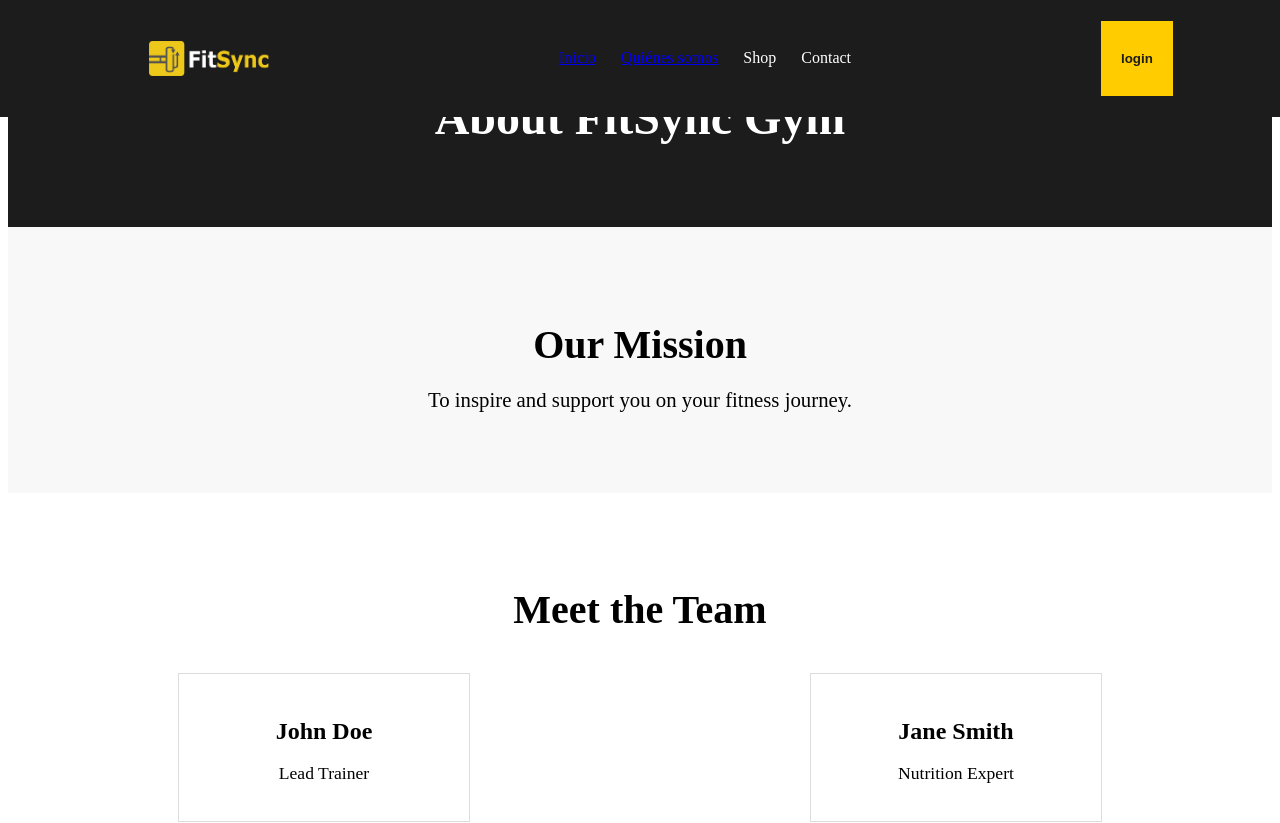
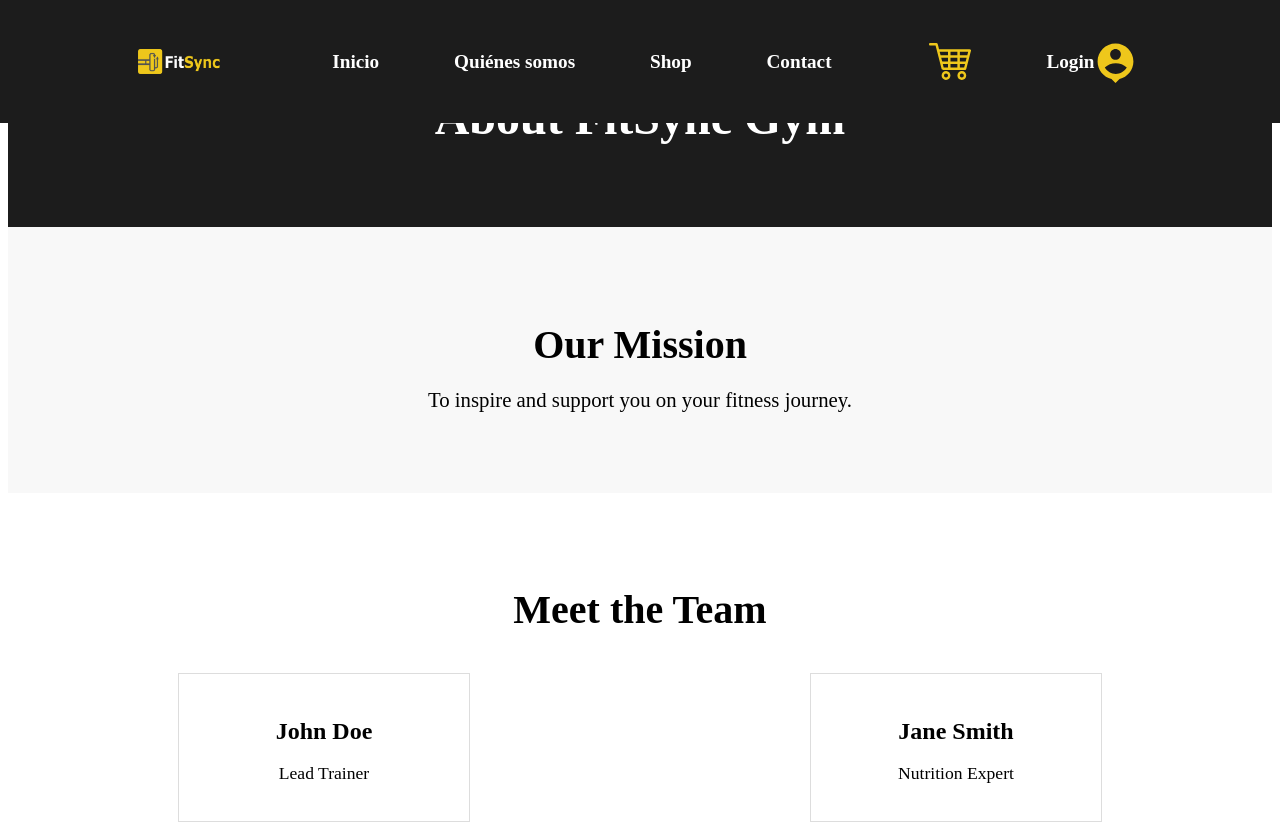
Before and after one commit to JordanCa-TEC/my-gym-fitsync, a React (Create React App) app: page /about in a window 1280 px wide. Shown: the top 823 px of the page. Built offline with nearby package versions, Linux system fonts and the light colour scheme.

Commit message:
Avance-29-10-2024- arreglos de menu y pagina

```diff
--- a/src/assets/assets.js
+++ b/src/assets/assets.js
@@ -2,5 +2,7 @@
 import logo from '../assets/logo_fitsync-01.webp';
 import logo_Alternative from '../assets/logo_fitsync-02.webp';
 import phone_home from '../assets/phone_fitsync.png'
+import carrito from '../assets/carrito.svg'
+import account_login from '../assets/account-pin-circle-fill.svg'
 
-export { logo, logo_Alternative, phone_home };
+export { logo, logo_Alternative, phone_home,carrito, account_login };
--- a/src/components/Navbar.js
+++ b/src/components/Navbar.js
@@ -1,9 +1,9 @@
 // src/components/Navbar/Navbar.js
 import React from 'react';
 import '../sass/_Navbar.scss';
-//import logo from '../assets/logo_fitsync-01.webp';
 import {logo} from '../assets/assets.js';
-
+import {carrito} from '../assets/assets.js';
+import {account_login} from '../assets/assets.js';
 const Navbar = () => {
   return (
     <header className="home__header">
@@ -11,12 +11,14 @@ const Navbar = () => {
       <img src={logo} alt="Logo__gym-fitsync" className="navbar__logo" />
       <ul className="navbar__menu">
         <li><a href='/pages/Homedesktop.jsx'>Inicio</a></li>
-
         <li><a href='/pages/AboutDesktop.jsx'>Quiénes somos</a></li>
-        <li>Shop</li>
-        <li>Contact</li>
+        <li><a href='#'>Shop</a></li>
+        <li><a href='#'>Contact</a></li>
       </ul>
-      <button className="navbar__cta">login</button>
+      <div className="navbar__menu">
+      <a href='#'><img src={carrito} alt="shopping cart" ></img></a>
+      <a href='#' >Login<img src={account_login} alt="shopping cart" ></img></a>
+      </div>
     </nav>
   </header>
   );
--- a/src/sass/_Footer.scss
+++ b/src/sass/_Footer.scss
@@ -1,8 +1,4 @@
-// Variables SASS
-$primary-color: #1c1c1c;
-$secondary-color: #ffcc00;
-$text-color: #ffffff;
-$background-light: #f8f8f8;
+@import 'variables';
 
 .footer {
     background-color: $primary-color;
--- a/src/sass/_Navbar.scss
+++ b/src/sass/_Navbar.scss
@@ -1,8 +1,4 @@
-// Variables SASS
-$primary-color: #1c1c1c;
-$secondary-color: #ffcc00;
-$text-color: #ffffff;
-$background-light: #f8f8f8;
+@import 'variables';
 
 .home__header {
     width: 100%;
@@ -12,30 +8,36 @@ $background-light: #f8f8f8;
     top: 0;
     left: 0;
     background-color: $primary-color;
-    padding: 1.3em;
+    padding: 0.6em;
+
     .navbar {
       width: 80%;
       display: flex;
       justify-content: space-between;
       align-items: center;
+
       &__logo {
-        width: 120px;
+        width: 8%;
       }
       &__menu {
+        display: flex;
+        align-items: center;
         list-style: none;
-        display: flex;
         gap: 25px;
-        li {
+
+        a {
+          font-size: 1.2em;
+          text-decoration: none;
+          display: flex;
+          align-items: center;
           color: $text-color;
+          padding: 1.3em 1.3em;
+          cursor: pointer;
+          font-weight: bold;
         }
-      }
-      &__cta {
-        background-color: $secondary-color;
-        padding: 30px 20px;
-        border: none;
-        cursor: pointer;
-        color: $primary-color;
-        font-weight: bold;
+        img {
+          width: 2.2em;
+        }
       }
     }
   }
--- a/src/sass/_PromotionSlider.scss
+++ b/src/sass/_PromotionSlider.scss
@@ -1,10 +1,12 @@
+@import 'variables';
+
 .promotion-slider {
     text-align: left;
     h2 {
       font-weight: bold;
     }
     .highlight {
-      color: #ffd700; // Color dorado
+      color: $secondary-color;
     }
     &__benefits {
       list-style-type: disc;
@@ -12,8 +14,8 @@
       color: #333;
     }
     &__button {
-      background-color: #ffd700;
-      color: #fff;
+      background-color: $secondary-color;
+      color: $text-color;
       padding: 0.5rem 1rem;
       border: none;
       cursor: pointer;
@@ -33,7 +35,7 @@
         justify-content: center;
         font-size: 1.5rem;
         color: #333;
-        background: #e0e0e0;
+        background: $background-light-02;
         border-radius: 8px;
         box-shadow: 2px 4px 8px rgba(0, 0, 0, 0.2);
         transition: transform 0.3s ease;
@@ -41,8 +43,8 @@
       }
       .active {
         transform: scale(1.1);
-        background: #ffd700;
-        color: #fff;
+        background: $secondary-color;
+        color: $text-color;
       }
     }
     &__dots {
--- a/src/sass/_aboutDesktop.scss
+++ b/src/sass/_aboutDesktop.scss
@@ -1,6 +1,8 @@
+@import 'variables';
+
 .about {
     &__header {
-      background-color: #1c1c1c;
+      background-color: $primary-color;
       color: #fff;
       text-align: center;
       padding: 50px 0;
@@ -10,7 +12,7 @@
     }
 
     &__mission {
-      background-color: #f8f8f8;
+      background-color: $background-light;
       padding: 60px 0;
       text-align: center;
       h2 {
@@ -49,7 +51,7 @@
     }
 
     .footer {
-      background-color: #1c1c1c;
+      background-color: $primary-color;
       color: #fff;
       padding: 20px;
       text-align: center;
--- a/src/sass/_homeDesktop.scss
+++ b/src/sass/_homeDesktop.scss
@@ -1,14 +1,6 @@
-// Variables SASS
-$primary-color: #1c1c1c;
-$secondary-color: #ffcc00;
-$text-color: #ffffff;
-$background-light: #f8f8f8;
+@import 'variables';
 
 .home {
-
-  &__phone-image{
-    width: 50%;
-  }
 
   &__hero {
     justify-content: center;
@@ -28,7 +20,8 @@ $background-light: #f8f8f8;
   }
 
   &__hero--box{
-    width: 60%;
+    width: 70%;
+    margin-top: 18em;
     display: flex;
     align-items: center;
     justify-content: center;
@@ -41,7 +34,7 @@ $background-light: #f8f8f8;
   &__services {
     background-color: $background-light;
     text-align: center;
-    padding: 50px 0;
+    padding: 70px 0;
     h2 {
       font-size: 2.5rem;
       margin-bottom: 40px;
--- a/src/sass/_variables.scss
+++ b/src/sass/_variables.scss
@@ -1,3 +1,11 @@
-$primary-color: #4CAF50;
-$secondary-color: #FFC107;
+// Variables SASS
+
+//Colores
+$primary-color: #1c1c1c;
+$secondary-color: #ffcc00;
+$text-color: #ffffff;
+$background-light: #f8f8f8;
+$background-light-02: #e0e0e0;
+
+//Fonts
 $font-family: 'Roboto', sans-serif;
```
Also changed, not shown: src/assets/account-pin-circle-fill.svg (added), src/assets/carrito.svg (added).
